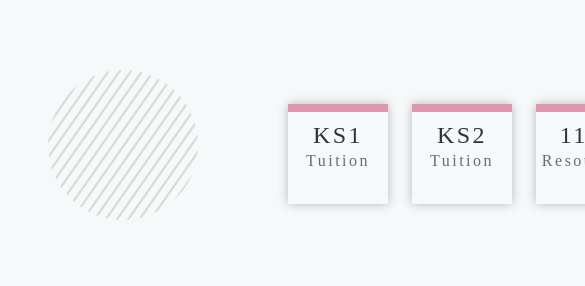
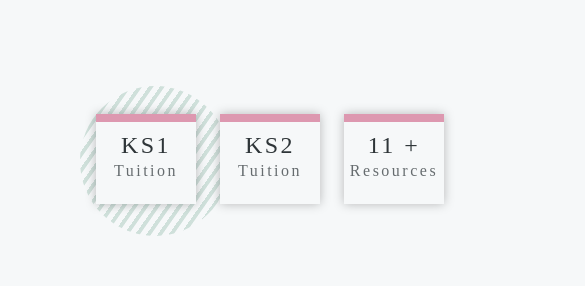
Before and after one commit to curveservices/telegraphhill-tutoring, a React (Vite) app: page / in a window 390 px wide. Shown: the part 2306-2592 px from the top of the page, 585 px wide, since content can reach past the window. Built offline with nearby package versions, Linux system fonts and the light colour scheme; a web font is replaced by a local one.

Commit message:
Refactor DoubleImage component styles for improved responsiveness and layout adjustments

```diff
--- a/src/components/doubleImage/index.scss
+++ b/src/components/doubleImage/index.scss
@@ -30,7 +30,6 @@
             &:hover {
                 transform: scale(1.04);
                 box-shadow: var(--global);
-
             }
         }
     }
@@ -56,7 +55,40 @@
         width: 150px;
         height: 150px;
         opacity: 0.7;
-        background: repeating-linear-gradient(-55deg, rgba(255, 255, 255, 0) 0.8px, var(--primary) 1.6px, var(--primary) 3px, rgba(255, 255, 255, 0) 3.8px, rgb(255 0 0 / 0%) 10px);
+        background: repeating-linear-gradient(-55deg, rgba(255, 255, 255, 0) 0.8px, var(--primary) 1.6px, var(--primary) 5px, rgba(255, 255, 255, 0) 3.8px, rgb(255 0 0 / 0%) 10px);
         border-radius: 100px;
     }
 }
+@media screen and (max-width: 768px) {
+    .image-container {
+        justify-content: center;
+        padding-top: 1rem;
+
+        .image {
+            width: 150px;
+            height: 300px;
+        }
+
+        .subject-container {
+            position: absolute;
+            left: 0em;
+            bottom: 1em;
+            gap: 24px;
+
+            .card {
+                width: 100px;
+                height: 90px;
+            }
+        }
+
+        .square-shape {
+            right: 0;
+            left: initial;
+        }
+
+        .circle-shape {
+            bottom: -1em;
+            left: -1rem;
+        }
+    }
+}
```
